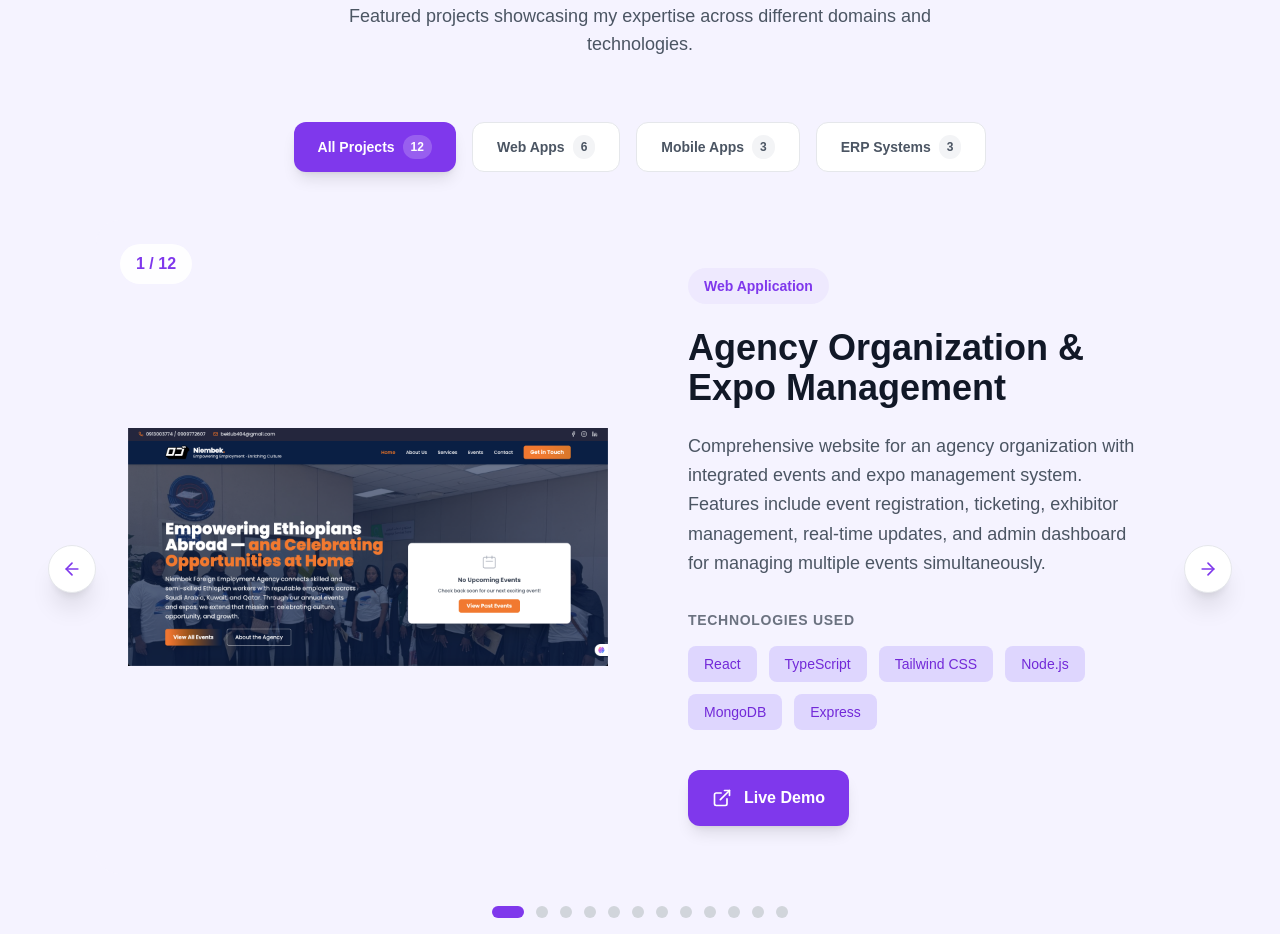
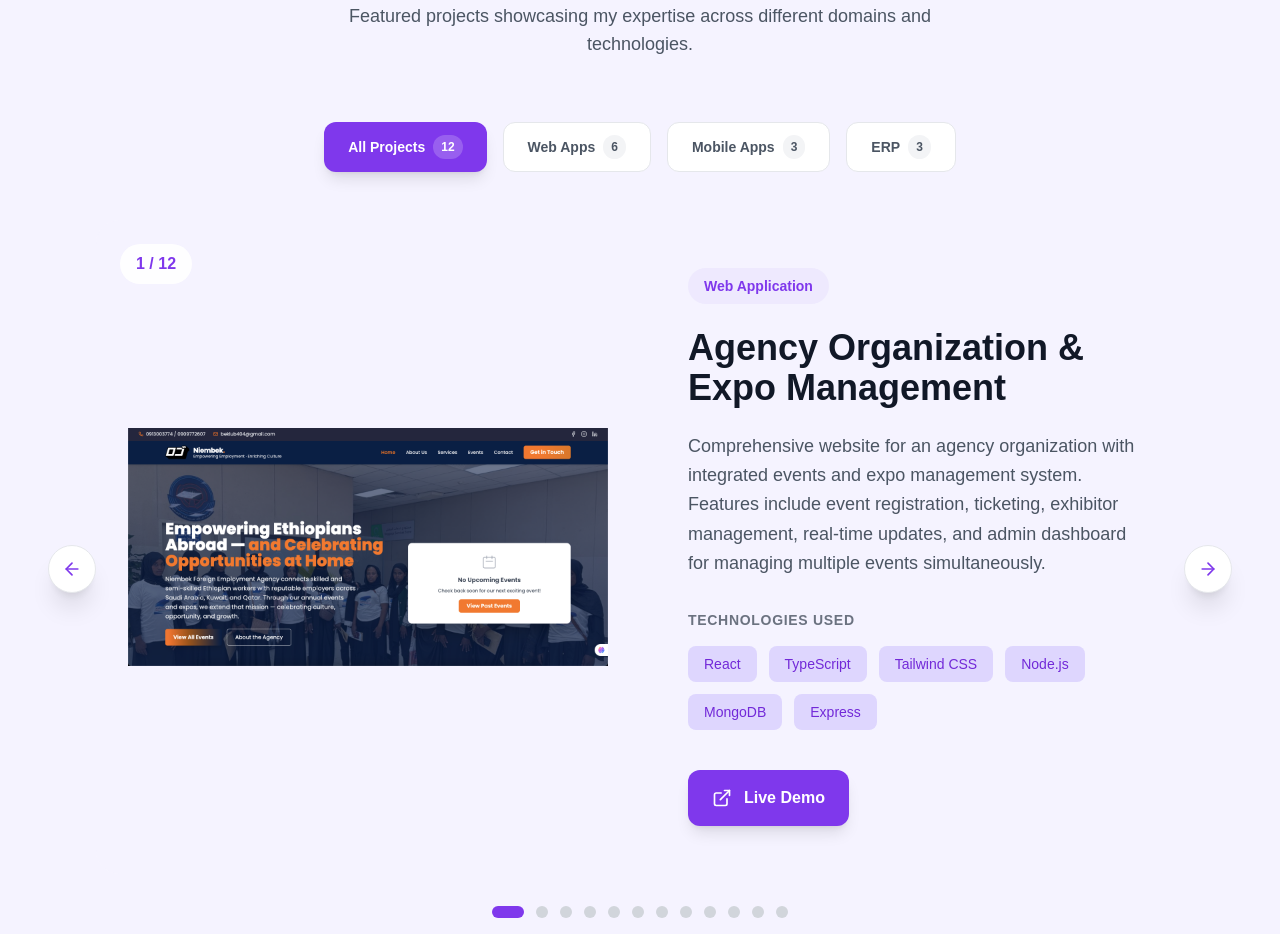
Before and after one commit to Hafsusu/Sumeya-Portfolio, a React (Vite) app: page / in a window 1280 px wide. Shown: the part 4520-5454 px from the top of the page. Built offline with nearby package versions, Linux system fonts and the light colour scheme.

Commit message:
Modified portfolio section

```diff
--- a/src/components/sections/Portfolio.tsx
+++ b/src/components/sections/Portfolio.tsx
@@ -130,7 +130,7 @@ const Portfolio = () => {
     { key: 'all' as const, label: 'All Projects', count: projects.length },
     { key: 'web' as const, label: 'Web Apps', count: projects.filter(p => p.category === 'web').length },
     { key: 'mobile' as const, label: 'Mobile Apps', count: projects.filter(p => p.category === 'mobile').length },
-    { key: 'erp' as const, label: 'ERP Systems', count: projects.filter(p => p.category === 'erp').length }
+    { key: 'erp' as const, label: 'ERP', count: projects.filter(p => p.category === 'erp').length }
   ];
 
   useEffect(() => {
```
